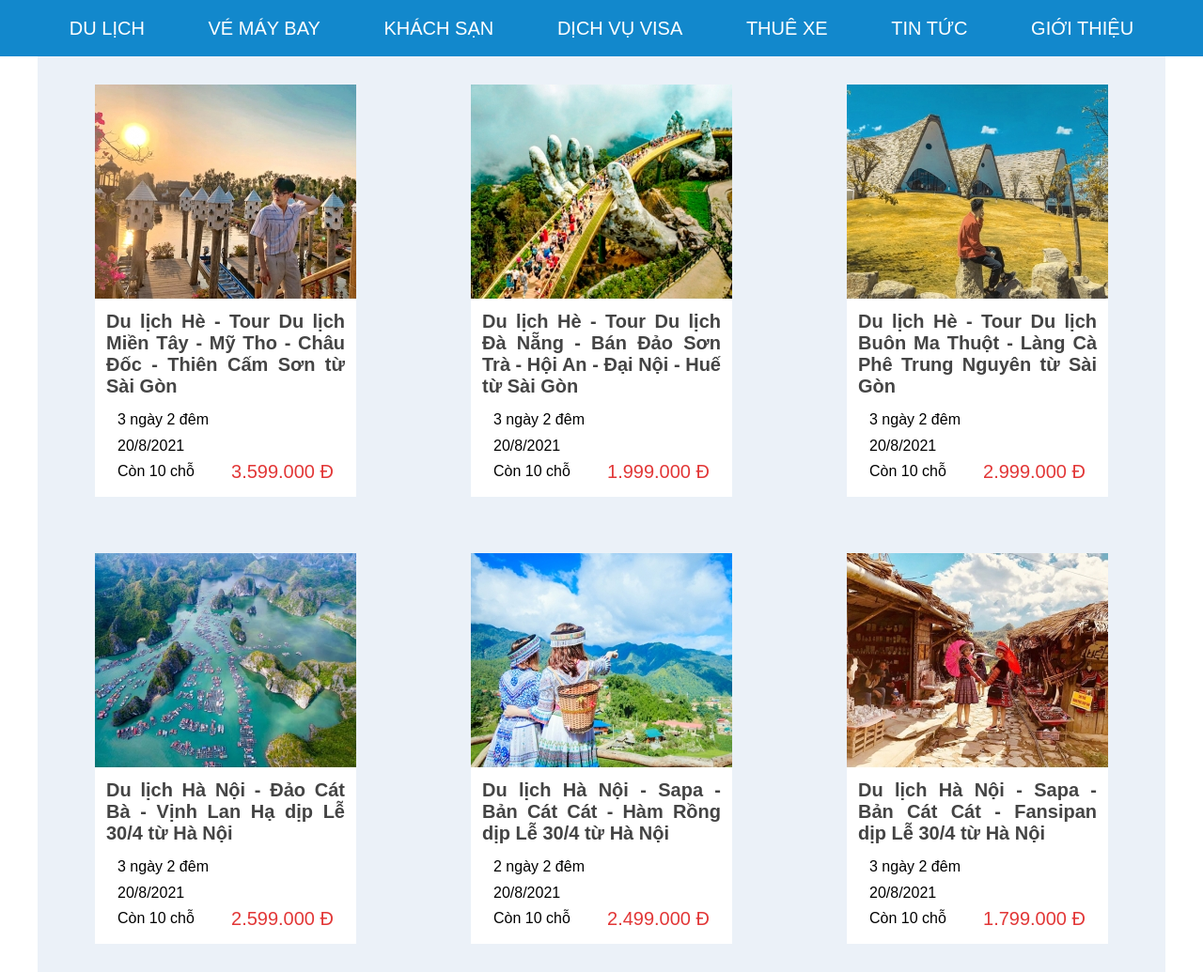
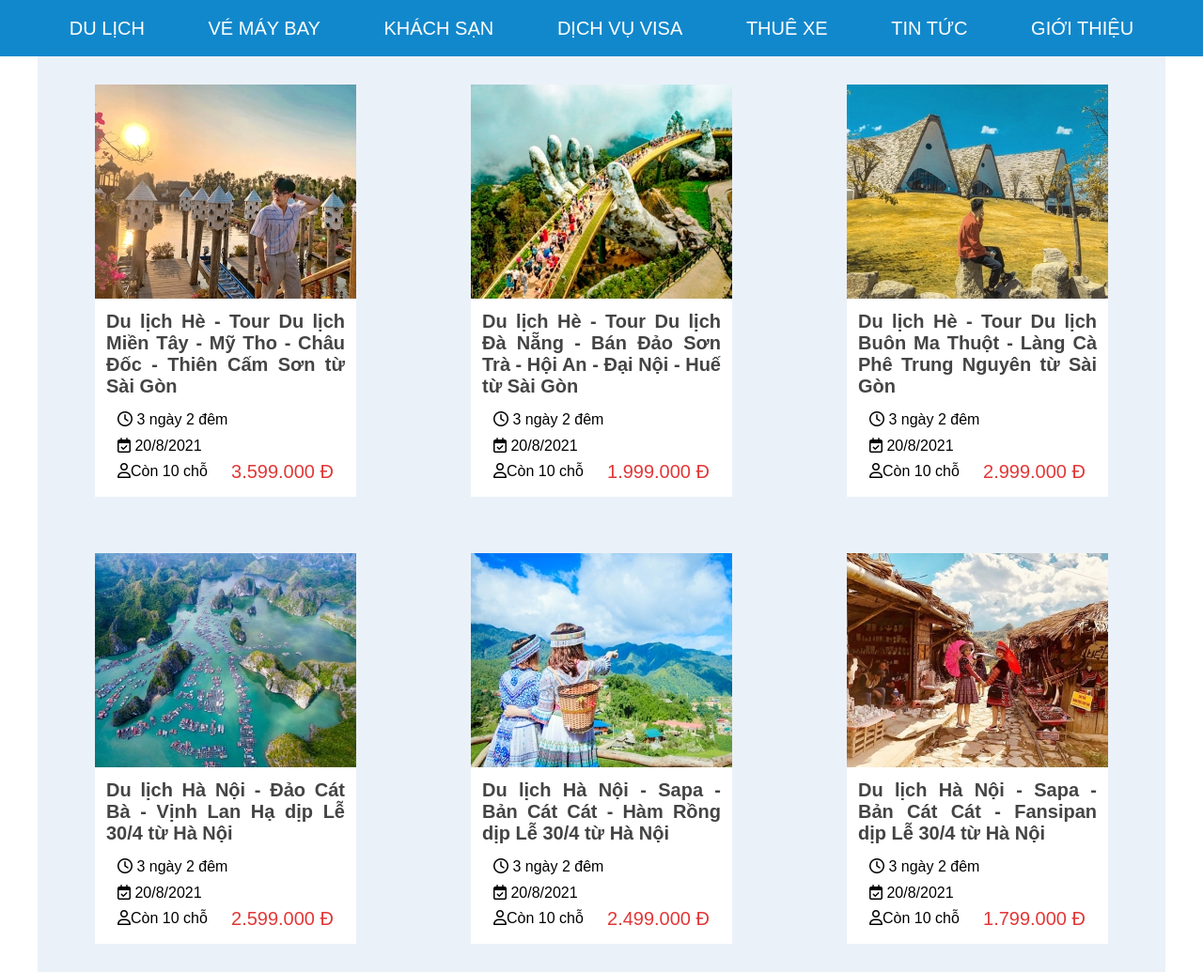
Before and after one commit to phamvancuong9x/bt-kiemtra, a plain HTML site: page index.html in a window 1280 px wide. Shown: the whole page at 94% size. Drawn offline with Linux system fonts and the light colour scheme.

Commit message:
add icon

```diff
--- a/index.html
+++ b/index.html
@@ -37,14 +37,14 @@
 
                             <div class="tour__item-info">
                                 <p class="tour__info-time">
-                                3 ngày 2 đêm
+                                    <i class="far fa-clock"></i> <span>3 ngày 2 đêm</span>
                                 </p>
                                 <p class="tour__info-startDay">
-                                20/8/2021
+                                    <i class="far fa-calendar-check"></i> <span>20/8/2021</s>
                                 </p>
                                 <div class="tour__info-tickets">
                                     <p class="tour__info">
-                                    Còn 10 chỗ
+                                        <i class="far fa-user"></i><span>Còn 10 chỗ</span>
                                     </p>
                                     <p class="tour__price">
                                         3.599.000 Đ
@@ -61,14 +61,14 @@
 
                             <div class="tour__item-info">
                                 <p class="tour__info-time">
-                                3 ngày 2 đêm
+                                    <i class="far fa-clock"></i> <span>3 ngày 2 đêm</span>
                                 </p>
                                 <p class="tour__info-startDay">
-                                20/8/2021
+                                    <i class="far fa-calendar-check"></i> <span>20/8/2021</s>
                                 </p>
                                 <div class="tour__info-tickets">
                                     <p class="tour__info">
-                                    Còn 10 chỗ
+                                        <i class="far fa-user"></i><span>Còn 10 chỗ</span>
                                     </p>
                                     <p class="tour__price">
                                         1.999.000 Đ
@@ -85,14 +85,14 @@
 
                             <div class="tour__item-info">
                                 <p class="tour__info-time">
-                                3 ngày 2 đêm
+                                    <i class="far fa-clock"></i> <span>3 ngày 2 đêm</span>
                                 </p>
                                 <p class="tour__info-startDay">
-                                20/8/2021
+                                    <i class="far fa-calendar-check"></i> <span>20/8/2021</s>
                                 </p>
                                 <div class="tour__info-tickets">
                                     <p class="tour__info">
-                                    Còn 10 chỗ
+                                        <i class="far fa-user"></i><span>Còn 10 chỗ</span>
                                     </p>
                                     <p class="tour__price">
                                         2.999.000 Đ
@@ -113,14 +113,14 @@
 
                             <div class="tour__item-info">
                                 <p class="tour__info-time">
-                                3 ngày 2 đêm
+                                    <i class="far fa-clock"></i> <span>3 ngày 2 đêm</span>
                                 </p>
                                 <p class="tour__info-startDay">
-                                20/8/2021
+                                    <i class="far fa-calendar-check"></i> <span>20/8/2021</s>
                                 </p>
                                 <div class="tour__info-tickets">
                                     <p class="tour__info">
-                                    Còn 10 chỗ
+                                        <i class="far fa-user"></i><span>Còn 10 chỗ</span>
                                     </p>
                                     <p class="tour__price">
                                         2.599.000 Đ
@@ -137,14 +137,14 @@
 
                             <div class="tour__item-info">
                                 <p class="tour__info-time">
-                                2 ngày 2 đêm
+                                    <i class="far fa-clock"></i> <span>3 ngày 2 đêm</span>
                                 </p>
                                 <p class="tour__info-startDay">
-                                20/8/2021
+                                    <i class="far fa-calendar-check"></i> <span>20/8/2021</s>
                                 </p>
                                 <div class="tour__info-tickets">
                                     <p class="tour__info">
-                                    Còn 10 chỗ
+                                        <i class="far fa-user"></i><span>Còn 10 chỗ</span>
                                     </p>
                                     <p class="tour__price">
                                         2.499.000 Đ
@@ -161,14 +161,14 @@
 
                             <div class="tour__item-info">
                                 <p class="tour__info-time">
-                                3 ngày 2 đêm
+                                    <i class="far fa-clock"></i> <span>3 ngày 2 đêm</span>
                                 </p>
                                 <p class="tour__info-startDay">
-                                20/8/2021
+                                    <i class="far fa-calendar-check"></i> <span>20/8/2021</s>
                                 </p>
                                 <div class="tour__info-tickets">
                                     <p class="tour__info">
-                                    Còn 10 chỗ
+                                        <i class="far fa-user"></i><span>Còn 10 chỗ</span>
                                     </p>
                                     <p class="tour__price">
                                         1.799.000 Đ
```
Also changed, not shown: pages/page-6.html (+0 -6 lines). Lines whose indentation alone changed are shown as unchanged.
